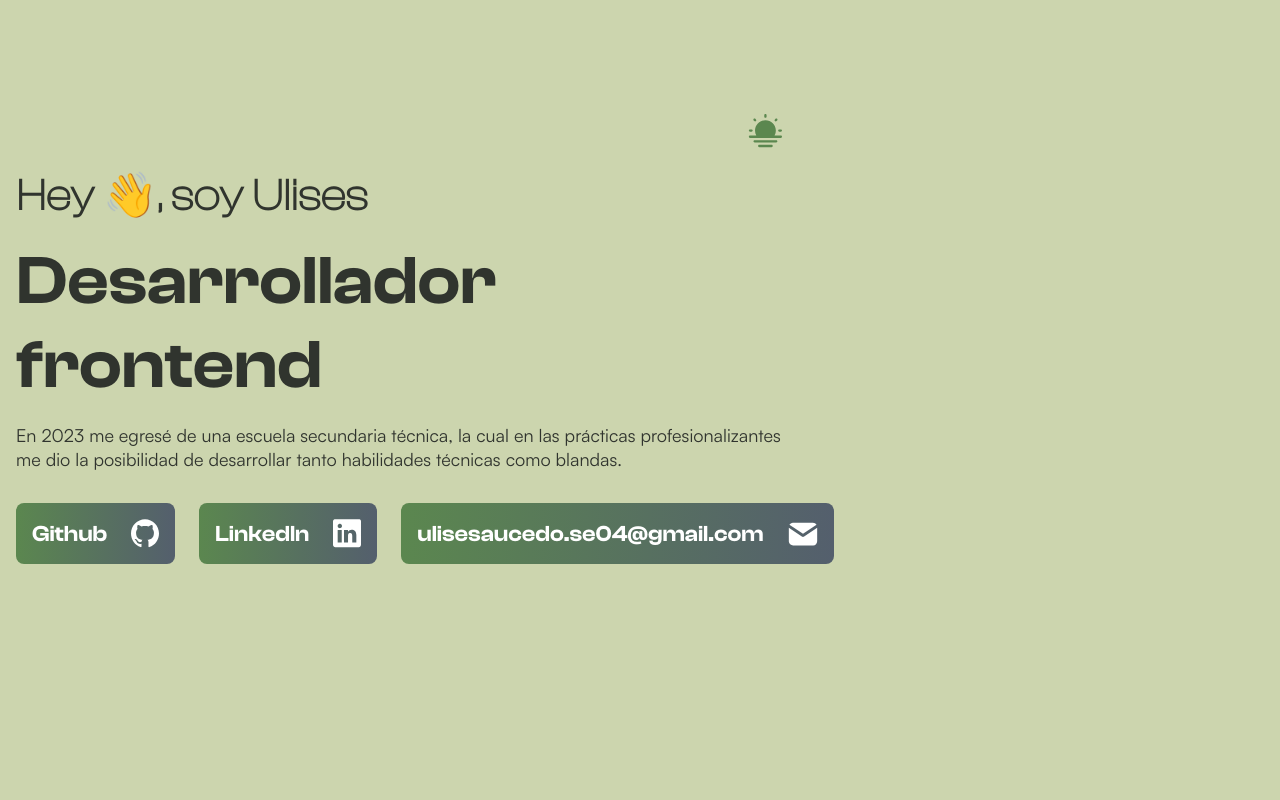
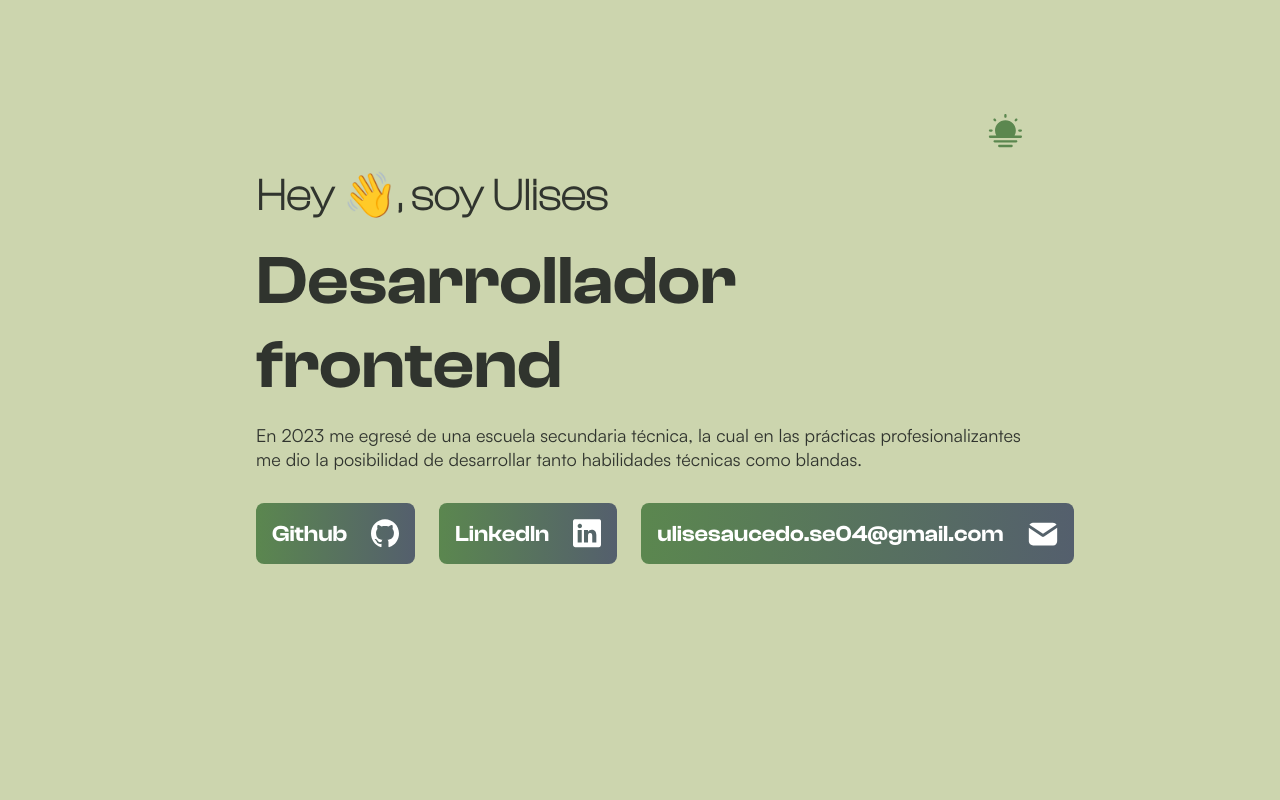
Before and after one commit to Ulises-Saucedo/portfolio, a Vue app: page / in a window 1280 px wide. Shown: the top 800 px of the page. Built offline with nearby package versions, Linux system fonts and the light colour scheme.

Commit message:
styles updated

```diff
--- a/src/App.vue
+++ b/src/App.vue
@@ -40,7 +40,7 @@ const toggleDark = useToggle(isDark);
 }
 @media screen and (max-width: 1400px) {
   .main-section {
-    margin: 96px 0;
+    margin: 96px auto;
     max-width: 800px;
   }
 }
```
